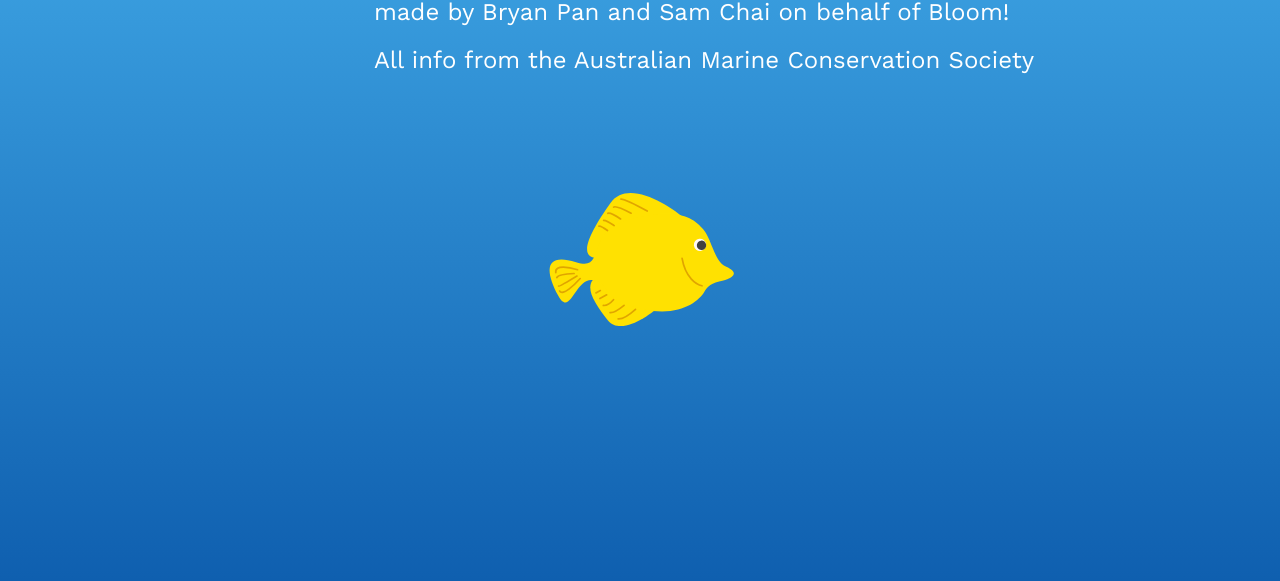
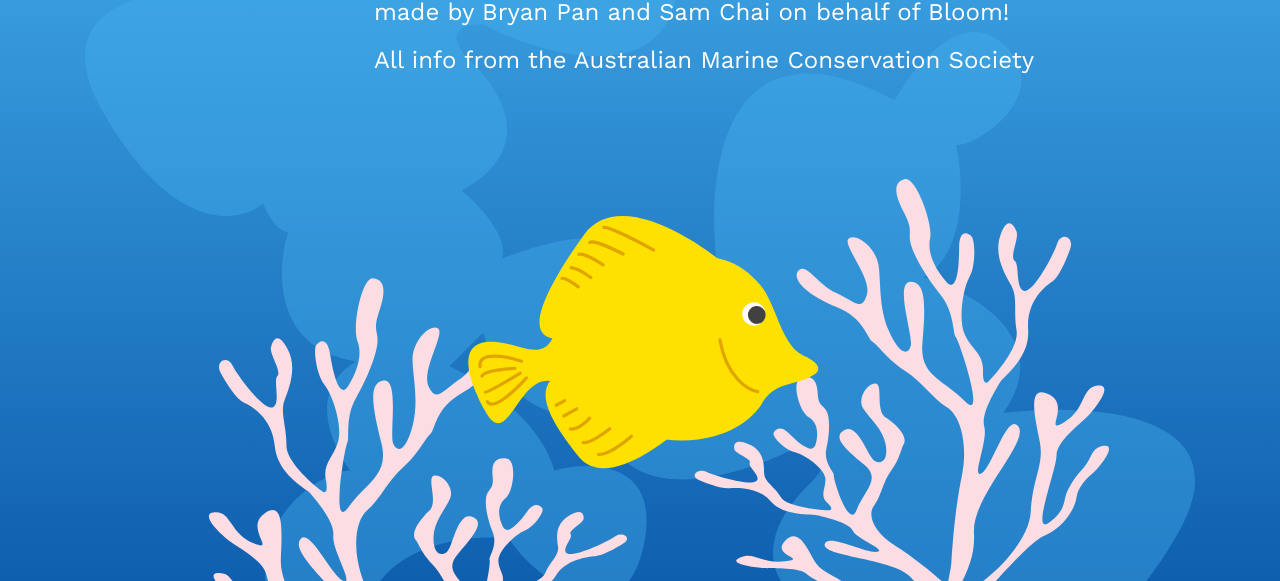
Before and after one commit to BryanPan342/storytime, a plain HTML site: page index.html in a window 1280 px wide. Shown: the part 219-800 px from the top of the page. Drawn offline with nearby package versions, Linux system fonts and the light colour scheme.

Commit message:
add some bubbles and some coral

```diff
--- a/css/globals.css
+++ b/css/globals.css
@@ -25,7 +25,8 @@
   --text-offset: calc(100vw / 20);
   --text-margins: 10px 0px;
 
-  --feesh-size: 12vw;
+  --feesh-size: calc(15vw + 100px);
+  --ocean-base-metric: calc(100vw/15);
 
   --bezier: cubic-bezier(0,.5,0,1);
 }
@@ -72,11 +73,11 @@ body {
               animateRight 2s 1.5s forwards var(--bezier);
 }
 
-.info:nth-of-type(2) {
+.info:nth-child(2) {
   animation-delay: 1.5s;
 }
 
-.info:nth-of-type(3) {
+.info:nth-child(3) {
   animation-delay: 2.5s;
 }
 
@@ -167,6 +168,28 @@ a:hover:after {
 
 .feesh {
   height: var(--feesh-size);
-  z-index: 2;
-  margin: 50vh auto;
+  z-index: 90;
+  margin: auto auto 12vh auto;
 }
+
+.ocean-floor {
+  position: fixed;
+  bottom: 0px;
+  z-index: 3;
+}
+
+.ocean-bubbles:nth-of-type(2) {
+  left: calc(var(--ocean-base-metric));
+}
+
+.ocean-bubbles:nth-of-type(3) {
+  right: calc(var(--ocean-base-metric));
+}
+
+.coral:nth-child(4) {
+  left: calc(var(--ocean-base-metric) * 2);
+}
+
+.coral:nth-child(5) {
+  right: calc(var(--ocean-base-metric) * 2);
+}
--- a/index.html
+++ b/index.html
@@ -26,6 +26,10 @@
       </div>
       <div class='ocean'>
         <img class='feesh'src='assets/feesh.svg'>
+        <img class='ocean-bubbles ocean-floor' src='assets/ocean-bubbles-1.svg'>
+        <img class='ocean-bubbles ocean-floor' src='assets/ocean-bubbles-2.svg'>
+        <img class='coral ocean-floor' src='assets/light-pink-coral-1.svg'>
+        <img class='coral ocean-floor' src='assets/light-pink-coral-2.svg'>
       </div>
     </div>
   </body>
```
Also changed, not shown: assets/light-pink-coral-1.svg (added), assets/light-pink-coral-2.svg (added), assets/ocean-bubbles-1.svg (added), assets/ocean-bubbles-2.svg (added).
